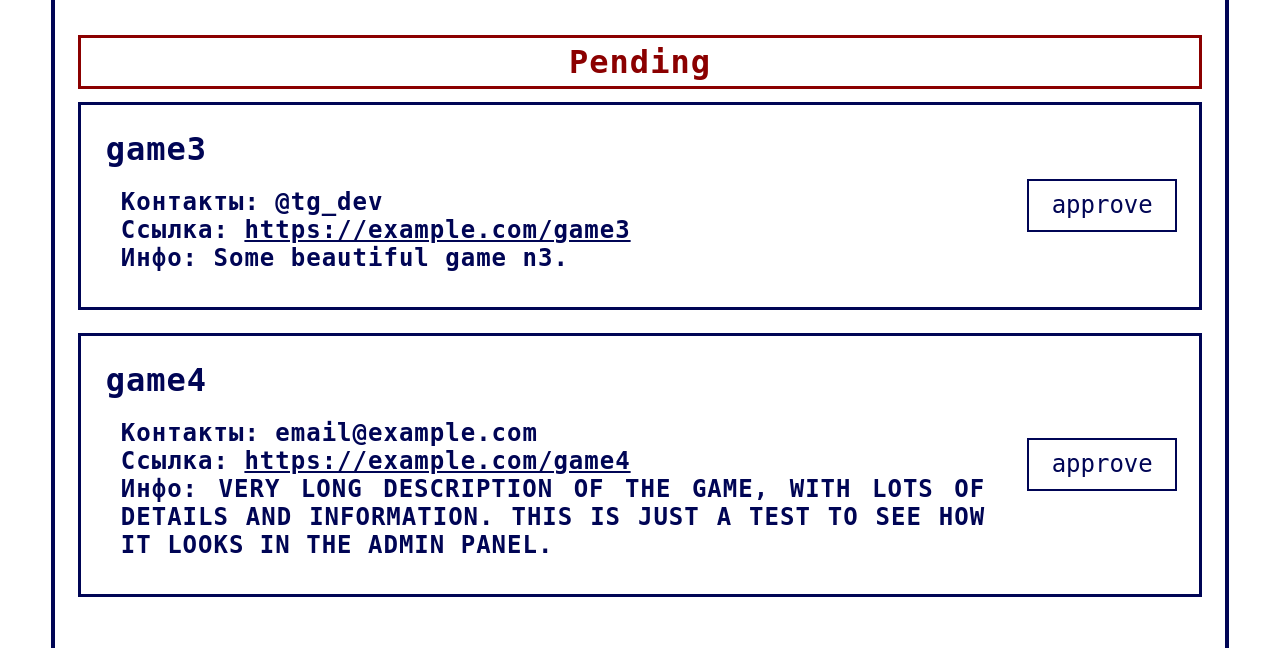
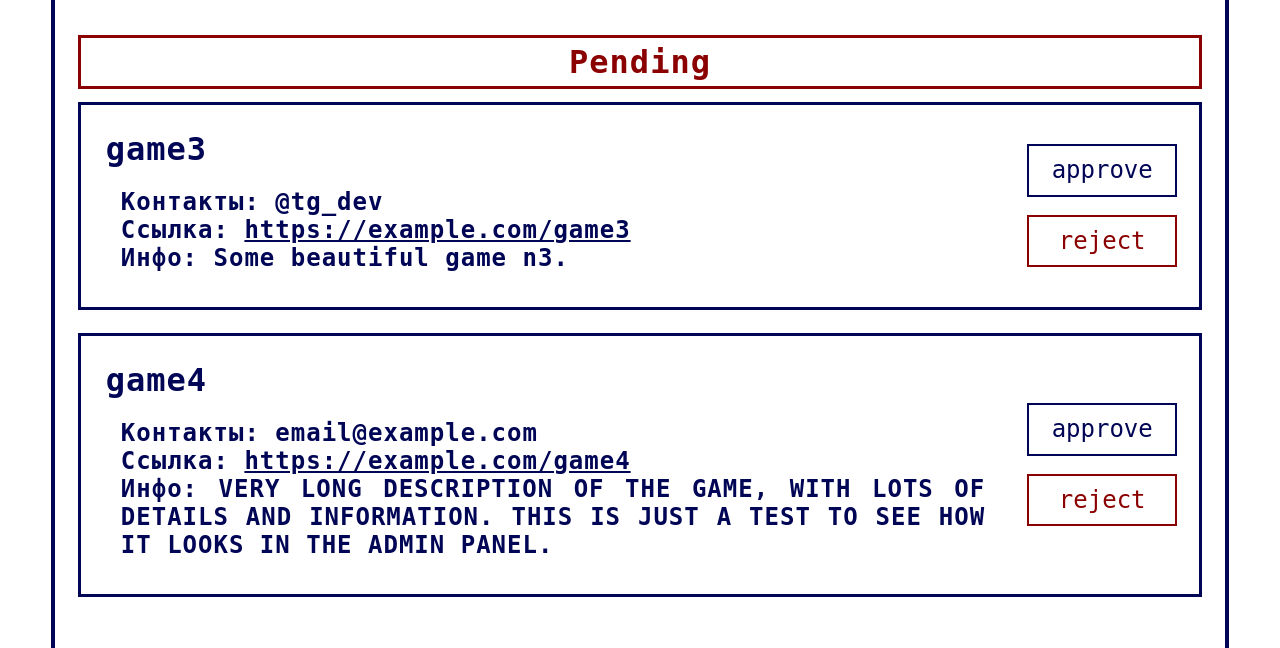
Before and after one commit to destructive-crab/oknoweb-frontend, a Flask app: page /admin/submit in a window 1280 px wide. Shown: the part 159-807 px from the top of the page. Run offline with Flask 3, Linux system fonts and the light colour scheme; the visitor is signed in with stand-in values (Sample User, id 1); some web fonts are replaced.

Commit message:
add reject to okno submit

```diff
--- a/main.py
+++ b/main.py
@@ -169,6 +169,13 @@ def admin_approve(game_id):
     return redirect(url_for('admin_submit'))
 
 
+@app.route('/admin/reject/<int:game_id>', methods=['POST'])
+@login_required
+def admin_reject(game_id):
+    # reject game in db
+    return redirect(url_for('admin_submit'))
+
+
 if __name__ == '__main__':
     from waitress import serve
     serve(app, host="localhost", port=8080)
--- a/templates/admin_submit.html
+++ b/templates/admin_submit.html
@@ -38,10 +38,15 @@
                 </h2>
             </div>
 
-            <div>
+            <div style="display: flex; flex-direction: column; gap: 10px;">
                 <form action="{{ url_for('admin_approve', game_id=game.id) }}" method="POST">
                     <button type="submit" class="button button-small" style="width: auto; min-width: 150px; font-size: 24px; padding: 10px 20px;">
                         <span class="nf">approve</span>
+                    </button>
+                </form>
+                <form action="{{ url_for('admin_reject', game_id=game.id) }}" method="POST">
+                    <button type="submit" class="button button-small" style="width: auto; min-width: 150px; font-size: 24px; padding: 10px 20px; border-color: #8b0000; color: #8b0000;">
+                        <span class="nf">reject</span>
                     </button>
                 </form>
             </div>
```
